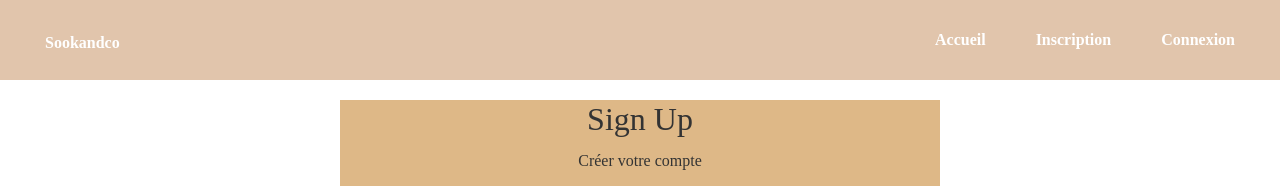
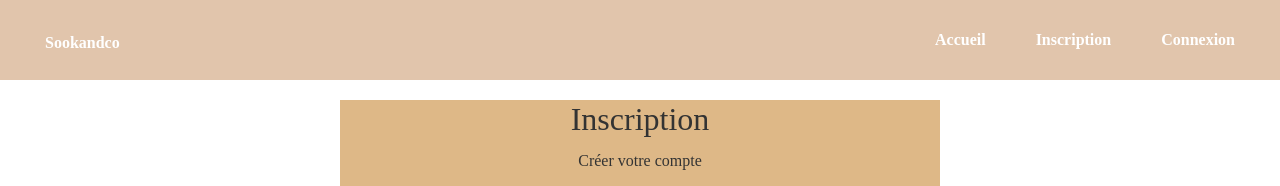
Before and after one commit to sabri5club/mern01, a React (Create React App) app in the folder client/: page / in a window 1280 px wide. Shown: the top 186 px of the page. Built offline with nearby package versions, Linux system fonts and the light colour scheme; no server answers.

Commit message:
envois du login

```diff
--- a/client/src/Components/Inscription.js
+++ b/client/src/Components/Inscription.js
@@ -36,7 +36,7 @@ const Register = ({ setAlert, register, isAuthenticated }) => {
     <Fragment>
         <div className="section">
         <div className="container">
-      <h1 className="large text-primary">Sign Up</h1>
+      <h1 className="large text-primary">Inscription</h1>
       <p className="lead">
         <i className="fas fa-user" /> Créer votre compte
       </p>
```
